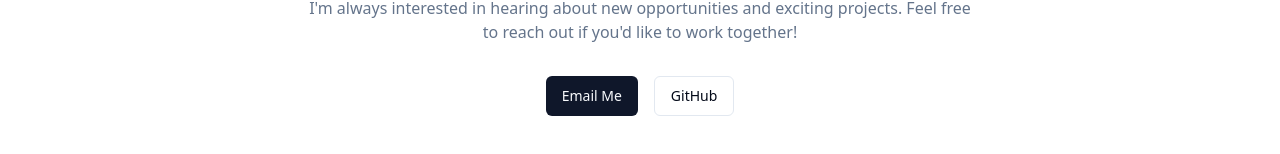
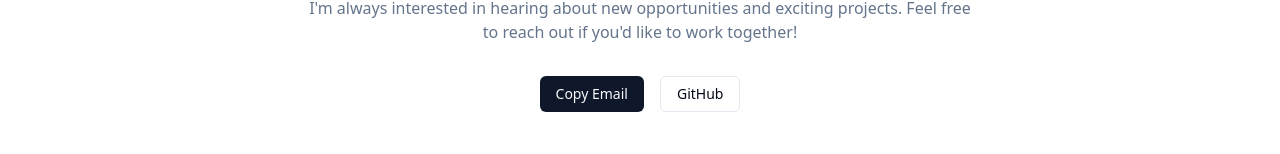
Before and after one commit to gmceachran/Portfolio, a React (Vite) app: page / in a window 1280 px wide. Shown: the part 2315-2469 px from the top of the page. Built offline with nearby package versions, Linux system fonts and the light colour scheme.

Commit message:
Enhance project showcase and improve user interaction - Updated project showcase section with real portfolio pieces and detailed descriptions - Resolved SEO meta tags and added functional navigation buttons - Implemented email copy-to-clipboard feature for improved accessibility

```diff
--- a/src/App.tsx
+++ b/src/App.tsx
@@ -4,6 +4,7 @@ import { ProjectCard } from "@/components/ProjectCard"
 import { Card, CardContent, CardHeader, CardTitle } from "@/components/ui/card"
 import { Badge } from "@/components/ui/badge"
 import { Separator } from "@/components/ui/separator"
+import { Button } from "@/components/ui/button"
 
 function App() {
   const projects = [
@@ -88,20 +89,21 @@ function App() {
               Feel free to reach out if you'd like to work together!
             </p>
             <div className="flex flex-col sm:flex-row gap-4 justify-center">
-              <a
-                href="mailto:gabemceachran@gmail.com"
-                className="inline-flex items-center justify-center rounded-md text-sm font-medium ring-offset-background transition-colors focus-visible:outline-none focus-visible:ring-2 focus-visible:ring-ring focus-visible:ring-offset-2 disabled:pointer-events-none disabled:opacity-50 bg-primary text-primary-foreground hover:bg-primary/90 h-10 px-4 py-2"
-              >
-                Email Me
-              </a>
+              <Button onClick={() => {
+                navigator.clipboard.writeText('gabemceachran@gmail.com');
+                alert('Email copied to clipboard: gabemceachran@gmail.com');
+              }}>
+                Copy Email
+              </Button>
+              <Button variant="outline" asChild>
                 <a
                   href="https://github.com/gmceachran"
                   target="_blank"
                   rel="noopener noreferrer"
-                className="inline-flex items-center justify-center rounded-md text-sm font-medium ring-offset-background transition-colors focus-visible:outline-none focus-visible:ring-2 focus-visible:ring-ring focus-visible:ring-offset-2 disabled:pointer-events-none disabled:opacity-50 border border-input bg-background hover:bg-accent hover:text-accent-foreground h-10 px-4 py-2"
                 >
                   GitHub
                 </a>
+              </Button>
             </div>
           </div>
         </section>
```
Also changed, not shown: 2 other files (tests, documents, lock files or other folders). Lines whose indentation alone changed are shown as unchanged.
